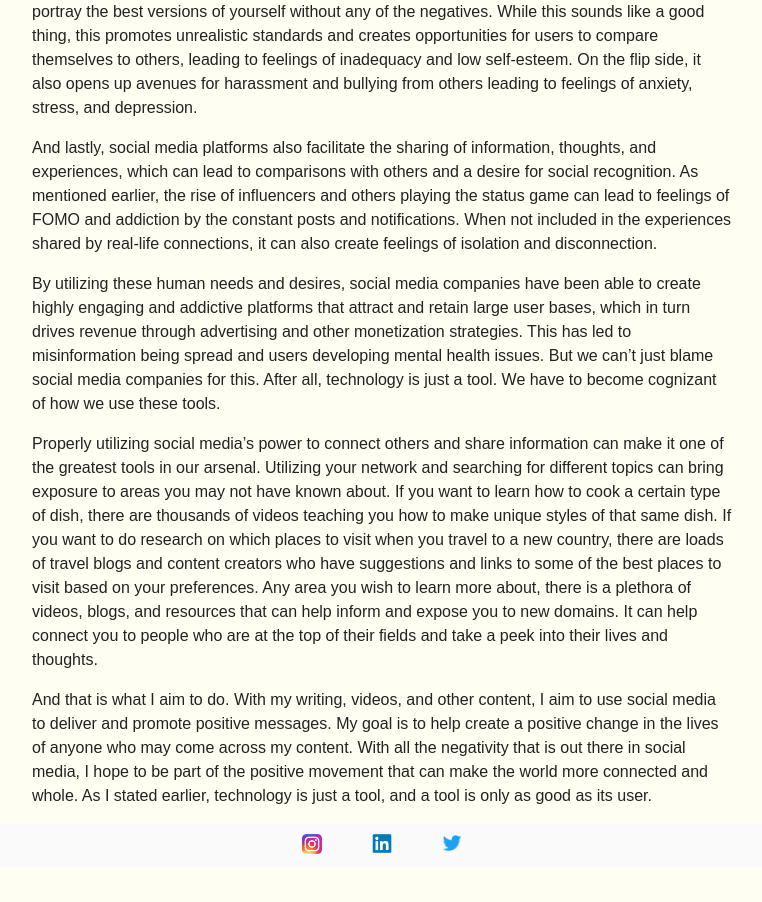
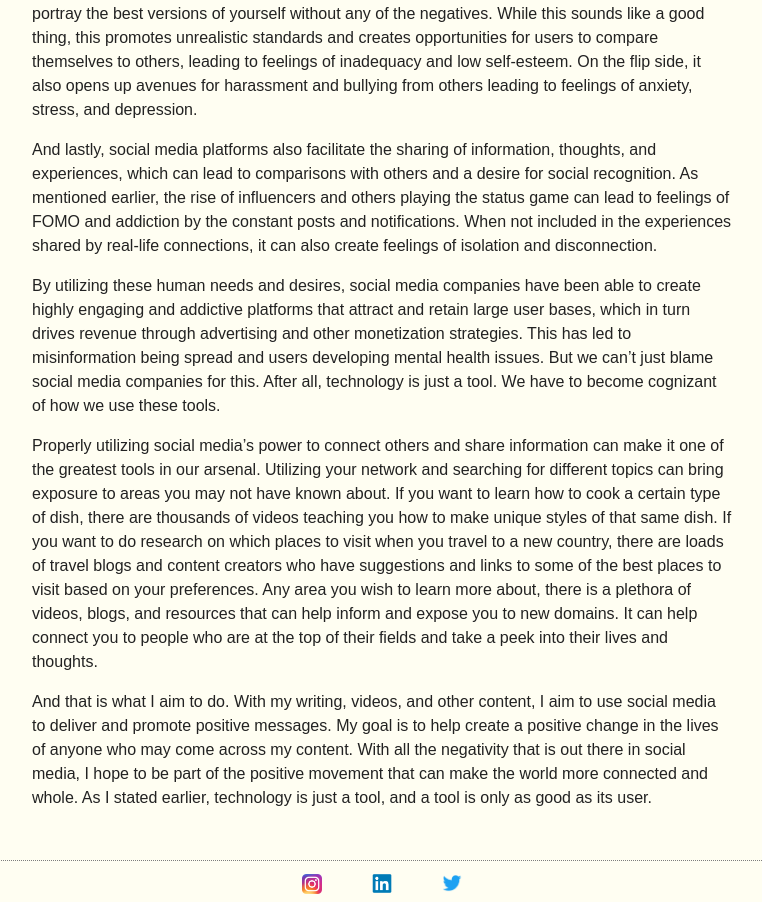
Before and after one commit to kirtans/website, a React (Create React App) app: page / in a window 1280 px wide. Shown: the part 1162-2064 px from the top of the page, without its empty margins (258-1020 px from the left). Before the commit the page ends 2029 px from the top, so only its background shows below. Built offline with nearby package versions, Linux system fonts and the light colour scheme.

Commit message:
make full website a flexbox

```diff
--- a/src/App.js
+++ b/src/App.js
@@ -1,5 +1,4 @@
 import React from "react";
-import './Base.css';
 import NavBar from "./components/NavBar/NavBar";
 import Footer from "./components/Footer/Footer";
 import { BrowserRouter as Router, Routes, Route } from "react-router-dom";
@@ -9,11 +8,11 @@ import UsingSocialMedia from "./pages/blog/blog20230702";
 
 function App() {
   return (
-    <div className="app">
-      <div className="body">
-        <header className="titleHeader">
+    <div className="container">
+        <div className="header">
             KIRTAN PATEL
-        </header>
+        </div>
+        <div className="mainBody">
             <Router>
                 <NavBar />
                 <Routes>
@@ -23,7 +22,9 @@ function App() {
                 </Routes>
             </Router>
         </div>
+        <div className="footer">
             <Footer/>
+        </div>
     </div>
   );
 }
--- a/src/Base.css
+++ b/src/Base.css
@@ -1,22 +1,4 @@
-.titleHeader {
-  padding: 55px 0;
-  display: flex;
-  flex-direction: column;
-  justify-content: center;
-  text-align: center;
-  font-size: 40px;
-  font-family: 'OkineSans-Thin', sans-serif;
-  font-weight: 300;
-  width: 100%;
+.headerLinks {
+    display: flex;
+    justify-content: center;
 }
-
-.headerLinks {
-  display: flex;
-  flex-direction: row;
-  justify-content: center;
-}
-
-.content {
-  align-self: center;
-  text-align: left;
-}
--- a/src/components/BlogList/BlogList.jsx
+++ b/src/components/BlogList/BlogList.jsx
@@ -1,10 +1,9 @@
 import React from "react";
-import '../../Base.css';
 import { Link } from 'react-router-dom';
 
 const BlogList = () => {
     return (
-        <div className="BlogList">
+        <div className="blogList">
             <Link to="/blog/20230702.html">Using Social Media</Link>
         </div>
     );
--- a/src/components/Footer/Footer.jsx
+++ b/src/components/Footer/Footer.jsx
@@ -3,7 +3,7 @@ import './FooterStyles.css';
 
 const Footer = () => {
   return (
-    <div className="footer">
+    <div className="footerContent">
       <a href="https://www.instagram.com/kirtan.me/" target="_blank" rel="noreferrer">
         <img
           className="footerImage"
--- a/src/components/Footer/FooterStyles.css
+++ b/src/components/Footer/FooterStyles.css
@@ -1,13 +1,8 @@
-.footer{
-  padding-top: 5px;
-  padding-bottom: 5px;
-  width: 100%;
+.footerContent{
+  padding-top: 8px;
   display: flex;
-  flex-direction: row;
   justify-content: center;
-  background-color: #fafafa;
 }
-
 
 .footerImage {
   max-width: 20px;
--- a/src/index.css
+++ b/src/index.css
@@ -13,15 +13,9 @@ body {
   -moz-osx-font-smoothing: grayscale;
 }
 
-code {
-  font-family: source-code-pro, Menlo, Monaco, Consolas, 'Courier New',
-    monospace;
-}
-
 a {
   font-size: 15px;
   color: #222222;
-  font-family: 'OkineSans-Regular', sans-serif;
   font-weight: 500;
   text-decoration: none;
   padding: 5px;
@@ -37,40 +31,54 @@ h2 {
   padding-top: 55px;
   margin: 0;
   line-height: 100%;
-  font-family: 'OkineSans-Regular', sans-serif;
-  font-weight: 600;
   font-size: 32px;
-  text-align: left;
   color: #222222;
 }
 
 h3 {
   padding-top: 5px;
   margin: 0;
-  line-height: 100%;
-  font-family: 'OkineSans-Regular', sans-serif;
   font-weight: 400;
   font-size: 16px;
-  text-align: left;
   color: #7d7d7d;
 }
 
 p {
   line-height: 1.5;
-  font-family: 'OkineSans-Regular', sans-serif;
-  font-weight: 400;
   font-size: 16px;
-  display: block;
-  margin: 1rem 0;
-  color: #222222;
+}
+
+#root {
+  display: flex;
+  flex-flow: column;
+  height: 100%;
+}
+
+.container {
+  display: flex;
+  flex-flow: column;
+  flex: 1 1 auto;
+}
+
+.header {
+  padding: 55px 0;
+  text-align: center;
+  font-size: 40px;
+  font-weight: 300;
+}
+
+.mainBody {
+  flex: 1 1 auto;
+}
+
+.footer {
+  border-top: #7d7d7d 1px dotted;
+  margin-top: 34px;
 }
 
 .body {
   max-width: 700px;
   margin: 0 auto;
-  display: flex;
-  flex-direction: column;
-  height: 100%;
 }
 
 @media (max-width: 700px) {
--- a/src/pages/about/about.css
+++ b/src/pages/about/about.css
@@ -1,6 +1,5 @@
 .aboutContainer {
     display: flex;
-    flex-direction: row;
 }
 
 .aboutImage {
--- a/src/pages/blog/blog.jsx
+++ b/src/pages/blog/blog.jsx
@@ -1,5 +1,4 @@
 import React from "react";
-import '../../Base.css';
 import Blog20230702 from "./blog20230702";
 
 const Blog = () => {
--- a/src/pages/blog/blog20230702.jsx
+++ b/src/pages/blog/blog20230702.jsx
@@ -1,10 +1,8 @@
 import React from "react";
-import '../../Base.css';
 
 const Blog20230702 = () => {
 return (
     <div className="body">
-      <div className="content">
       <h2>On Using Social Media</h2>
       <h3>Tuesday, Feb 07, 2023</h3>
       <p>
@@ -35,7 +33,6 @@ return (
         And that is what I aim to do. With my writing, videos, and other content, I aim to use social media to deliver and promote positive messages. My goal is to help create a positive change in the lives of anyone who may come across my content. With all the negativity that is out there in social media, I hope to be part of the positive movement that can make the world more connected and whole. As I stated earlier, technology is just a tool, and a tool is only as good as its user.
       </p>
     </div>
-    </div>
 );
 }
 
```
Lines whose indentation alone changed are shown as unchanged.
